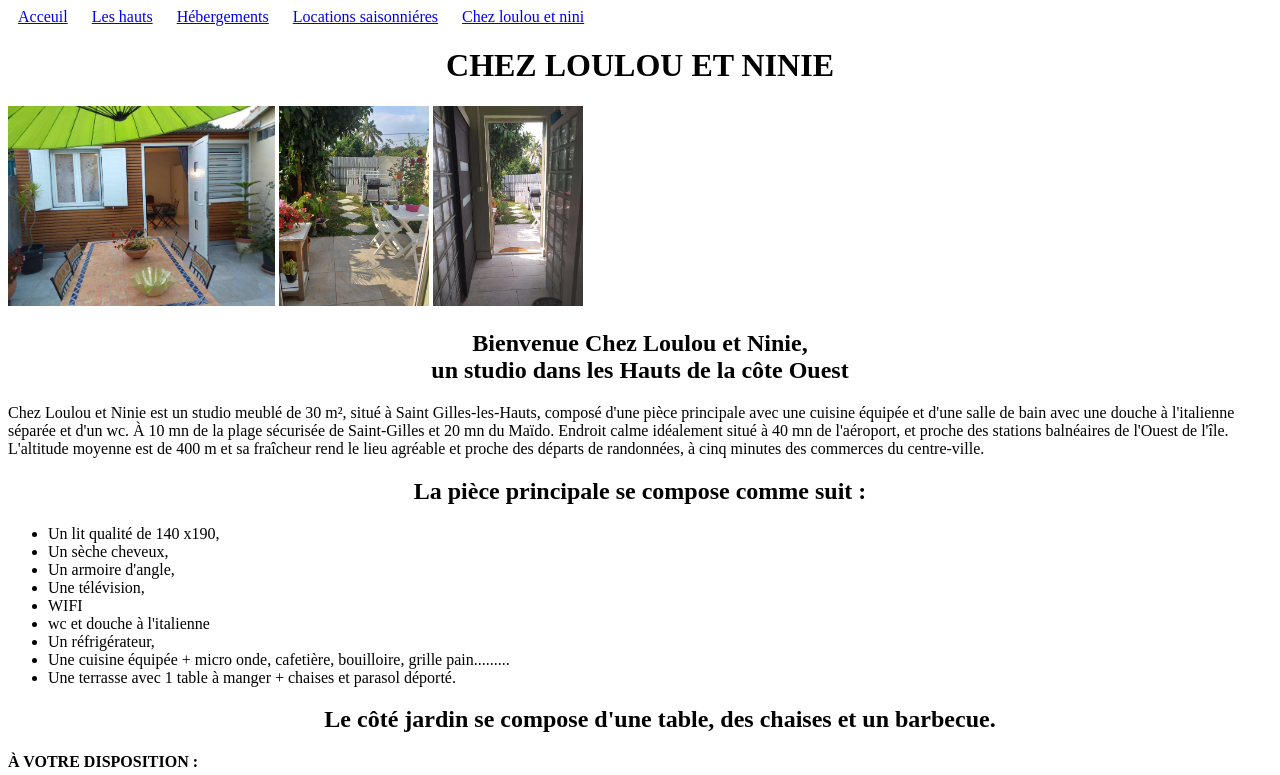
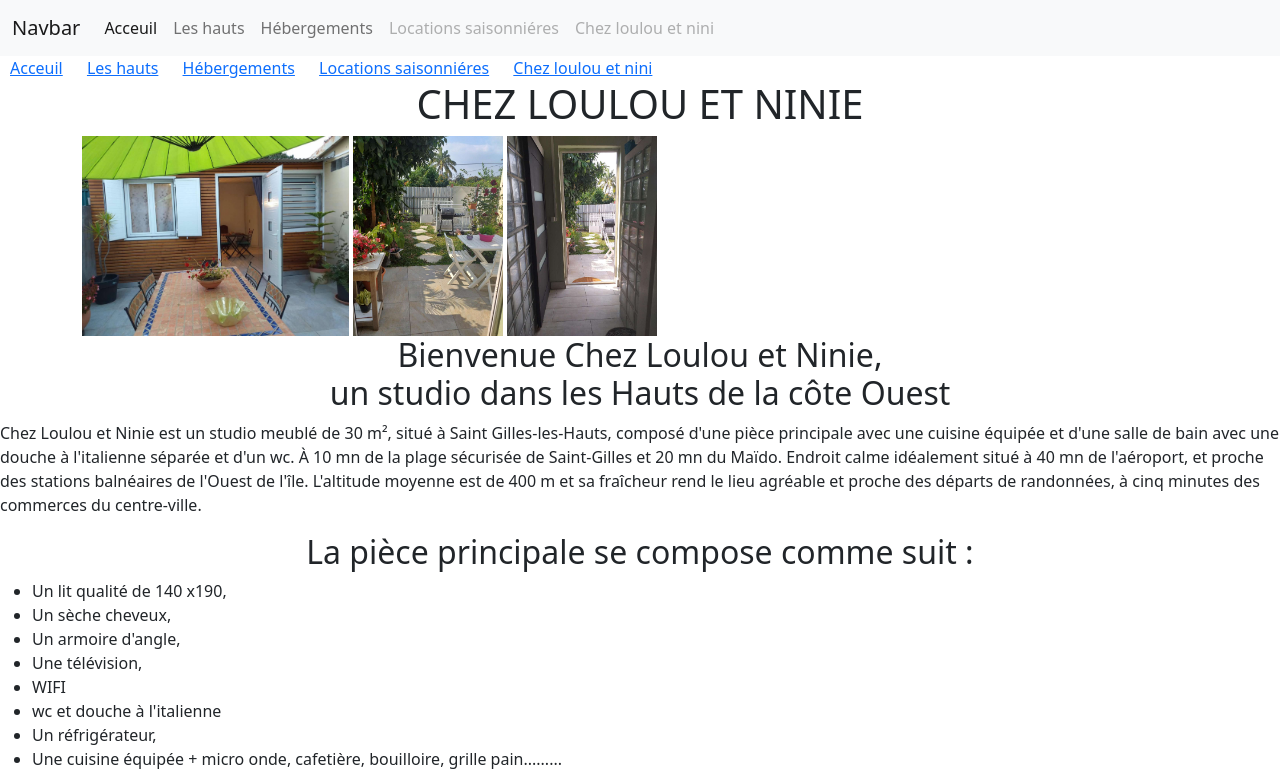
Before and after one commit to Dusty974/location, a plain HTML site: page evaluation.html in a window 1280 px wide. Shown: the top 775 px of the page. Drawn offline with nearby package versions, Linux system fonts and the light colour scheme; files whose address does not match are found by name.

Commit message:
add structure

```diff
--- a/évaluation.html
+++ b/evaluation.html
@@ -6,11 +6,40 @@
     <meta name="viewport" content="width=device-width">
     <title>chezloulouetninie</title>
     <link href="style.css" rel="stylesheet" type="text/css" />
+    <link href="https://cdn.jsdelivr.net/npm/bootstrap@5.1.3/dist/css/bootstrap.min.css" rel="stylesheet" integrity="sha384-1BmE4kWBq78iYhFldvKuhfTAU6auU8tT94WrHftjDbrCEXSU1oBoqyl2QvZ6jIW3" crossorigin="anonymous">
 
   </head>
 
 
   <body>
+
+    <nav class="navbar navbar-expand-lg navbar-light bg-light">
+      <div class="container-fluid">
+        <a class="navbar-brand" href="#">Navbar</a>
+        <button class="navbar-toggler" type="button" data-bs-toggle="collapse" data-bs-target="#navbarNav" aria-controls="navbarNav" aria-expanded="false" aria-label="Toggle navigation">
+          <span class="navbar-toggler-icon"></span>
+        </button>
+        <div class="collapse navbar-collapse" id="navbarNav">
+          <ul class="navbar-nav">
+            <li class="nav-item">
+              <a class="nav-link active" aria-current="page" href="#">Acceuil</a>
+            </li>
+            <li class="nav-item">
+              <a class="nav-link" href="#">Les hauts</a>
+            </li>
+            <li class="nav-item">
+              <a class="nav-link" href="#">Hébergements</a>
+            </li>
+            <li class="nav-item">
+              <a class="nav-link disabled">Locations saisonniéres</a>
+            </li>
+            <li class="nav-item">
+              <a class="nav-link disabled">Chez loulou et nini</a>
+            </li>
+          </ul>
+        </div>
+      </div>
+    </nav>
 
  <nav class="navigation">
       <a href="https://replit.com/@Dusty974/DistantScornfulMeasurements#Acceuil.html" target="_blank">Acceuil</a>
@@ -93,6 +122,7 @@ un studio dans les Hauts de la côte Ouest</h2>
   width="500"
   height="250">
 </iframe>
-
+<script src="https://cdn.jsdelivr.net/npm/@popperjs/core@2.10.2/dist/umd/popper.min.js" integrity="sha384-7+zCNj/IqJ95wo16oMtfsKbZ9ccEh31eOz1HGyDuCQ6wgnyJNSYdrPa03rtR1zdB" crossorigin="anonymous"></script>
+<script src="https://cdn.jsdelivr.net/npm/bootstrap@5.1.3/dist/js/bootstrap.min.js" integrity="sha384-QJHtvGhmr9XOIpI6YVutG+2QOK9T+ZnN4kzFN1RtK3zEFEIsxhlmWl5/YESvpZ13" crossorigin="anonymous"></script>
   </body>
 </html>
```
